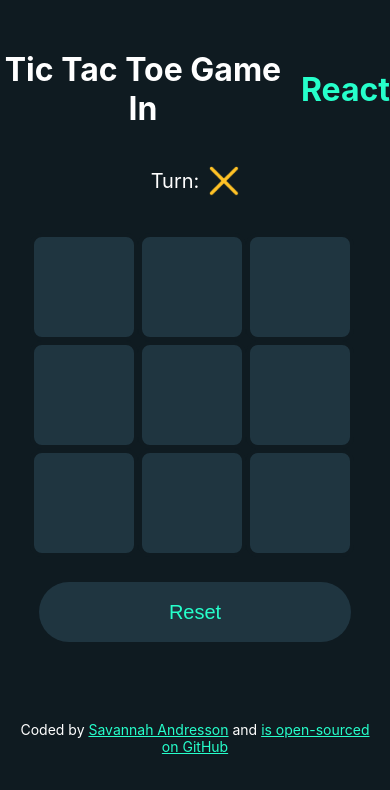
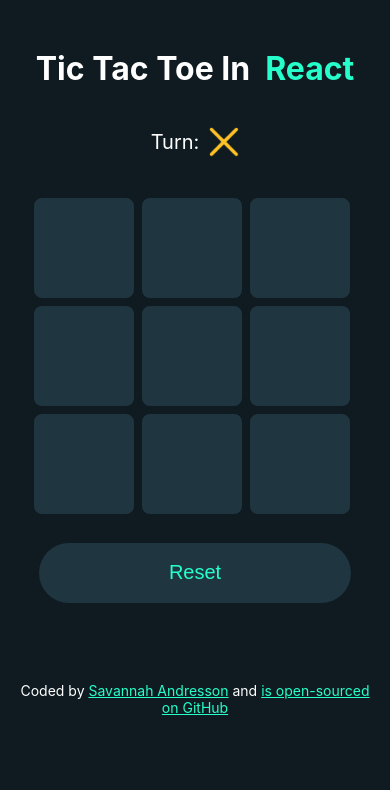
Before and after one commit to savi-creates/tic-tac-toe-game, a React (Create React App) app: page / in a window 390 px wide. Shown: the top 790 px of the page. Built offline with nearby package versions, Linux system fonts and the light colour scheme.

Commit message:
Made it more responsive on small devices

```diff
--- a/src/Components/TicTacToe/TicTacToe.css
+++ b/src/Components/TicTacToe/TicTacToe.css
@@ -5,10 +5,13 @@
 .title {
   margin-top: 50px;
   color: white;
-  font-size: 60px;
+  font-size: clamp(24px, 6vw, 60px);
   display: flex;
   justify-content: center;
   align-items: center;
+  flex-wrap: wrap;
+  text-align: center;
+  line-height: 1.2;
 }
 
 .title span {
--- a/src/Components/TicTacToe/TicTacToe.jsx
+++ b/src/Components/TicTacToe/TicTacToe.jsx
@@ -98,6 +98,7 @@
     setLock(false);
     data = ["", "", "", "", "", "", "", "", ""];
     titleRef.current.innerHTML = `Tic Tac Toe In <span>React</span>`;
+
     box_array.forEach((e) => {
       e.current.innerHTML = "";
     });
@@ -106,7 +107,7 @@
   return (
     <div className="container">
       <h1 className="title" ref={titleRef}>
-        Tic Tac Toe Game In <span>React</span>
+        Tic Tac Toe In <span>React</span>
       </h1>
       {turnText && (
         <div className="turn-indicator">
```
